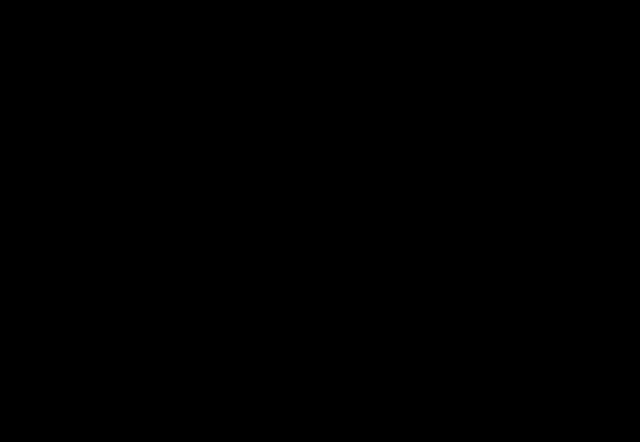
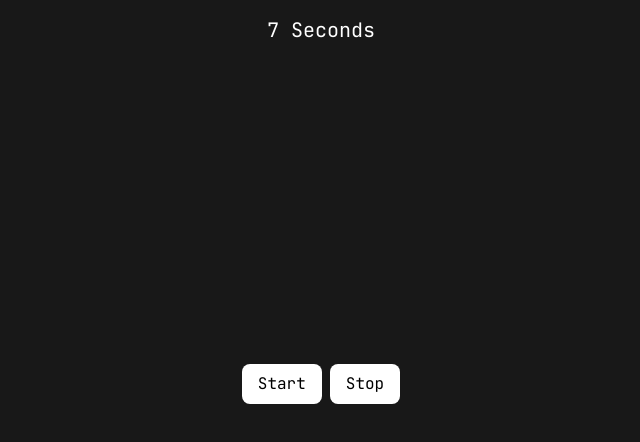
Before and after one commit to riskysh/Math-Fun, a SvelteKit app: page / in a window 1280 px wide. Shown: the top 442 px of the page, without its empty margins (319-959 px from the left). Built offline with nearby package versions, Linux system fonts and the light colour scheme.

Commit message:
Created timer for timer feature

```diff
--- a/src/app.css
+++ b/src/app.css
@@ -5,5 +5,5 @@
 
 
 body {
-    background-color: black;
+    background-color: #181818;
 }
--- a/src/routes/+page.svelte
+++ b/src/routes/+page.svelte
@@ -1,4 +1,33 @@
 <script>
+
+	import { onMount, onDestroy } from "svelte";
+	let timer;
+	let seconds = 0
+	let isRunning = false
+
+	function startTimer() {
+		if (!isRunning) {
+			timer = setInterval(() => {
+				seconds++
+			}, 1000)
+			isRunning = true
+		}
+	}
+
+	function stopTimer() {
+		if (isRunning) {
+			clearInterval(timer)
+			isRunning = false
+		}
+	}
+
+	onMount(() => {
+		startTimer()
+	})
+
+	onDestroy(() => {
+		stopTimer()
+	})
 
 
 
@@ -9,16 +38,19 @@
 	<meta name="description" content="Svelte demo app" />
 </svelte:head>
 
-<section>
+<main>
 
-
-
-</section>
+	<h2 class="text-xl mt-4 text-white text-center">{seconds} Seconds</h2>
+	<div class="mx-auto mt-80 justify-center flex grid-cols-2 gap-2">
+	<button class="px-4 py-2 bg-white rounded-lg" on:click={startTimer} disabled={isRunning}>Start</button>
+	<button class="px-4 py-2 bg-white rounded-lg" on:click={stopTimer} disabled={!isRunning}>Stop</button>
+	</div>
+</main>
 
 <style>
-	@import url('https://fonts.googleapis.com/css2?family=Lexend:wght@100..900&display=swap');
+	@import url('https://fonts.googleapis.com/css2?family=JetBrains+Mono:ital,wght@0,100..800;1,100..800&display=swap');
 
-	section {
-		font-family: 'Lexend', sans-serif;
+	main {
+		font-family: "JetBrains Mono", monospace;
 	}
 </style>
```
